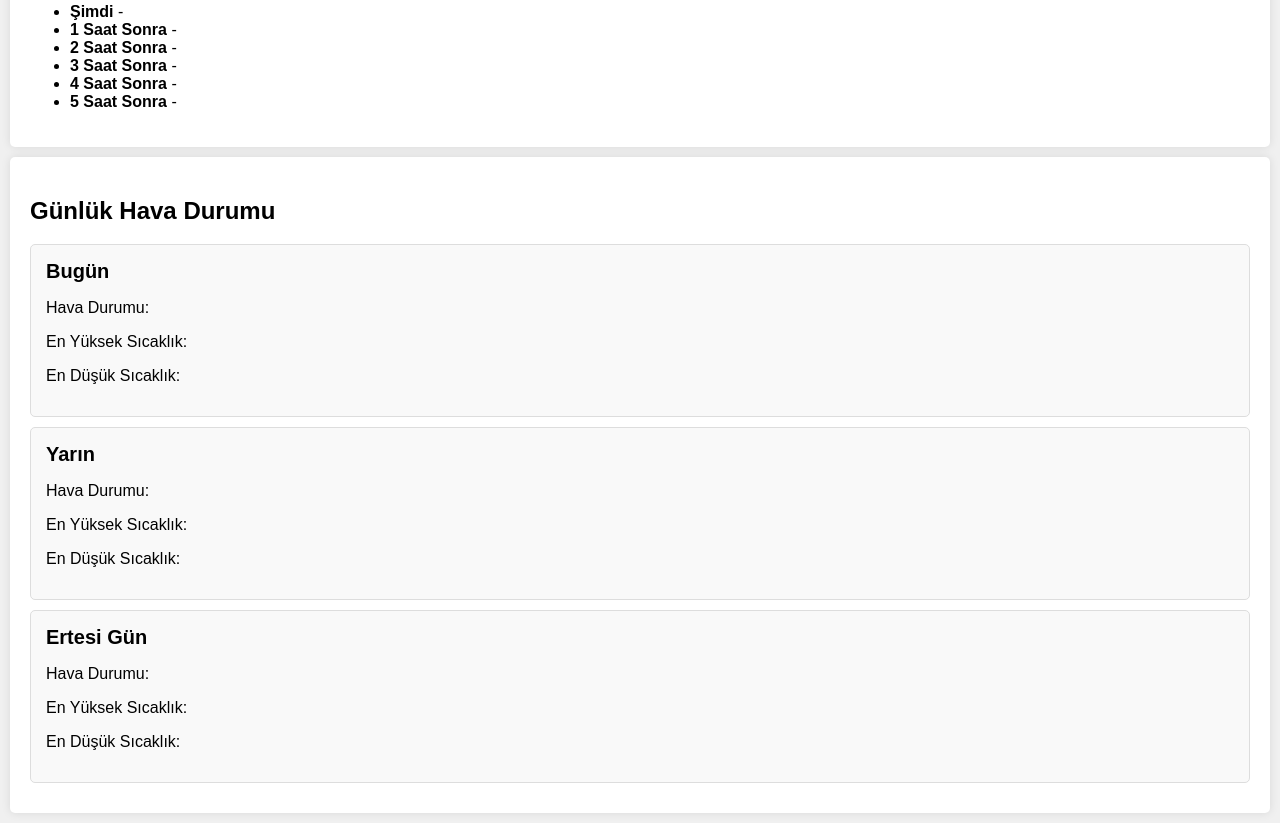
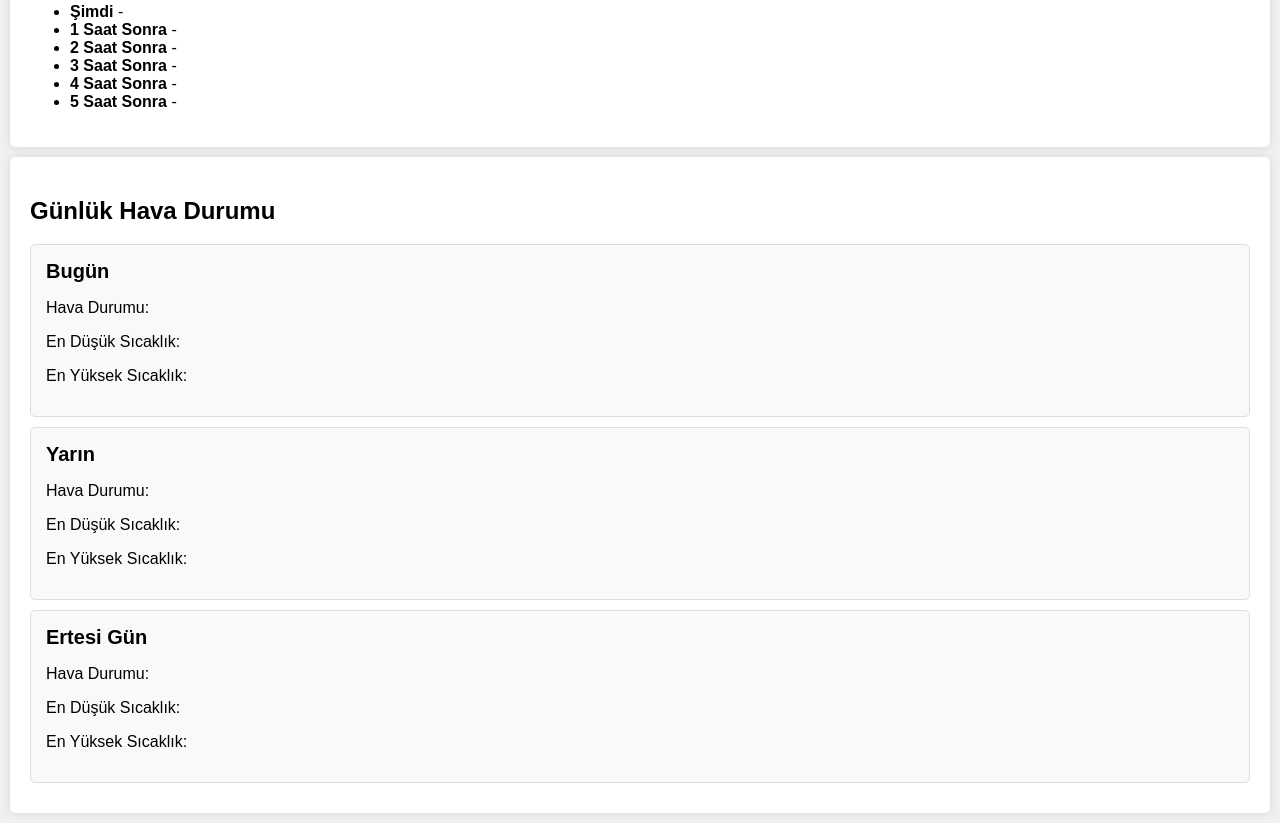
Before and after one commit to zahidseyyid/weather, a plain HTML site: page index.html in a window 1280 px wide. Shown: the part 548-1371 px from the top of the page. Drawn offline with Linux system fonts and the light colour scheme; no server answers.

Commit message:
Update index.html
günlük hava durumu hatası giderildi.

```diff
--- a/index.html
+++ b/index.html
@@ -48,20 +48,20 @@
         <div class="day">
             <h3>Bugün</h3>
             <p>Hava Durumu: <span class="condition" id="today-text"></span></p>
-            <p>En Yüksek Sıcaklık: <span class="high-temperature" id="today-min-temp"></span></p>
-            <p>En Düşük Sıcaklık: <span class="low-temperature" id="today-max-temp"></span></p>
+            <p>En Düşük Sıcaklık: <span class="low-temperature" id="today-min-temp"></span></p>
+            <p>En Yüksek Sıcaklık: <span class="high-temperature" id="today-max-temp"></span></p>
         </div>
         <div class="day">
             <h3>Yarın</h3>
             <p>Hava Durumu: <span class="condition" id="tomorrow-text"></span></p>
-            <p>En Yüksek Sıcaklık: <span class="high-temperature" id="tomorrow-min-temp"></span></p>
-            <p>En Düşük Sıcaklık: <span class="low-temperature" id="tomorrow-max-temp"></span></p>
+            <p>En Düşük Sıcaklık: <span class="low-temperature" id="tomorrow-min-temp"></span></p>
+            <p>En Yüksek Sıcaklık: <span class="high-temperature" id="tomorrow-max-temp"></span></p>
         </div>
         <div class="day">
             <h3>Ertesi Gün</h3>
             <p>Hava Durumu: <span class="condition" id="dayAfter-text"></span></p>
-            <p>En Yüksek Sıcaklık: <span class="high-temperature" id="dayAfter-min-temp"></span></p>
-            <p>En Düşük Sıcaklık: <span class="low-temperature" id="dayAfter-max-temp"></span></p>
+            <p>En Düşük Sıcaklık: <span class="low-temperature" id="dayAfter-min-temp"></span></p>
+            <p>En Yüksek Sıcaklık: <span class="high-temperature" id="dayAfter-max-temp"></span></p>
         </div>
     </div>
     <script src="backend.js"> </script>
```
